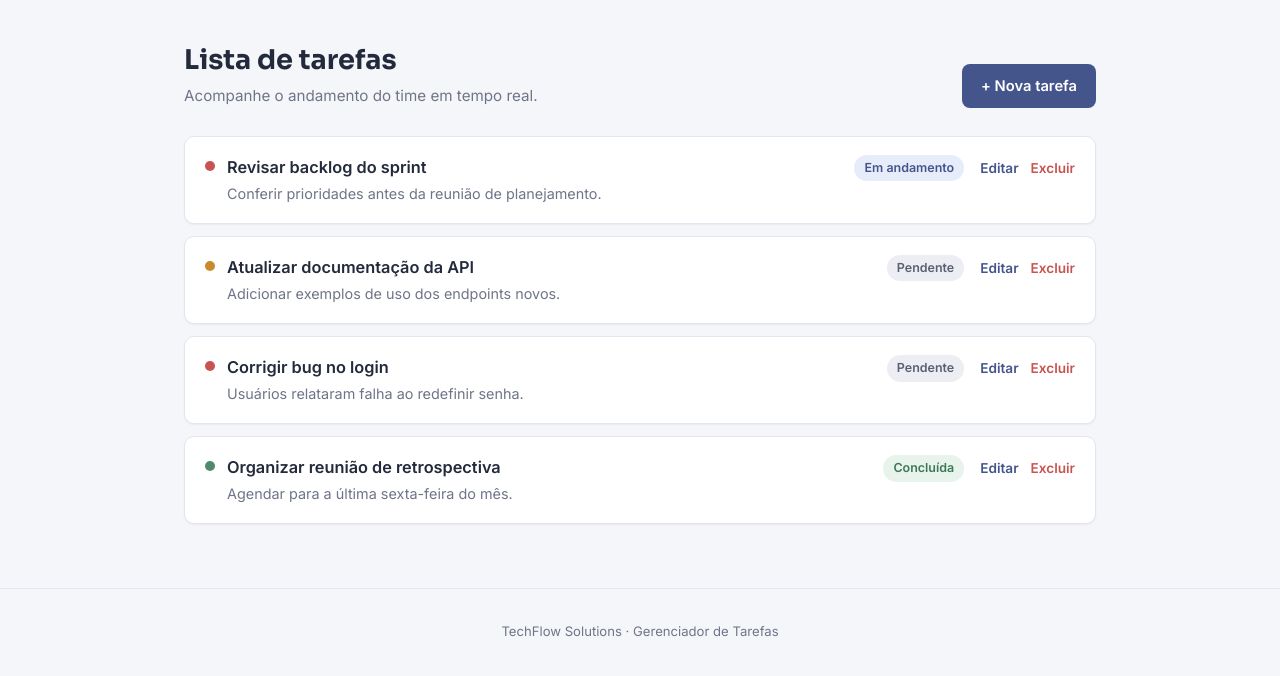
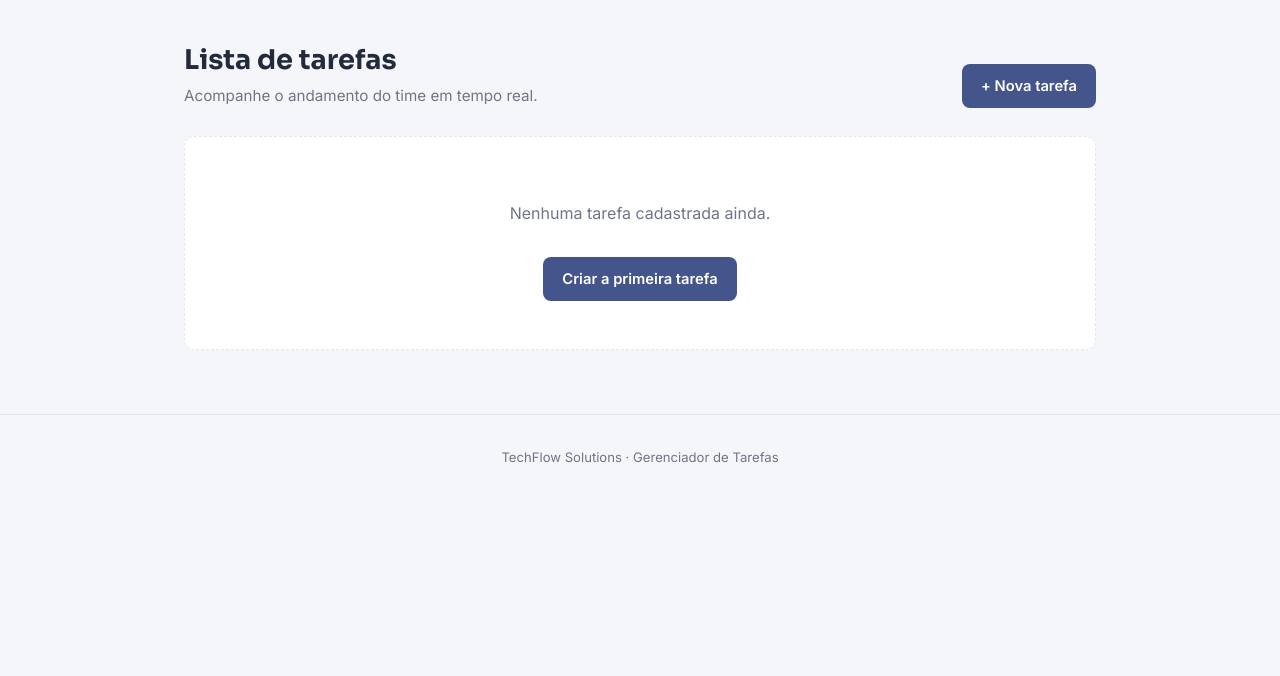
Before and after one commit to LuisAzeve/techflow-task-manager, a Flask app: page / in a window 1280 px wide. Shown: the part 75-751 px from the top of the page. Run offline with Flask 3, Linux system fonts and the light colour scheme.

Commit message:
Atualiza: CRUD inicial

```diff
--- a/src/__init__.py
+++ b/src/__init__.py
@@ -0,0 +1 @@
+__version__ = "1.0.0"
--- a/src/models.py
+++ b/src/models.py
@@ -0,0 +1,6 @@
+class Tarefa:
+    def __init__(self, id, titulo, descricao, prioridade):
+        self.id = id
+        self.titulo = titulo
+        self.descricao = descricao
+        self.prioridade = prioridade
--- a/src/routes.py
+++ b/src/routes.py
@@ -1,15 +1,47 @@
-from flask import Blueprint, render_template
+from flask import Blueprint, render_template, request, redirect, url_for, abort
+import services
 
-main_routes =  Blueprint('main', __name__)
+main_routes = Blueprint('main', __name__)
+
 
 @main_routes.route("/")
 def pagina_inicial():
-    return render_template("index.html")
+    tarefas = services.listar_tarefas()
+    return render_template("index.html", tasks=tarefas)
 
-@main_routes.route("/create")
+
+@main_routes.route("/create", methods=["GET", "POST"])
 def criar_tarefa():
+    if request.method == "POST":
+        titulo = request.form.get("titulo")
+        descricao = request.form.get("descricao")
+        prioridade = request.form.get("prioridade")
+
+        services.criar_tarefa(titulo, descricao, prioridade)
+        return redirect(url_for("main.pagina_inicial"))
+
     return render_template("create.html")
 
-@main_routes.route("/edit")
-def editar_tarefa():
-    return render_template ("edit.html")
+
+@main_routes.route("/edit/<int:id_tarefa>", methods=["GET", "POST"])
+def editar_tarefa(id_tarefa):
+    tarefa = services.buscar_tarefa(id_tarefa)
+
+    if tarefa is None:
+        abort(404)
+
+    if request.method == "POST":
+        titulo = request.form.get("titulo")
+        descricao = request.form.get("descricao")
+        prioridade = request.form.get("prioridade")
+
+        services.editar_tarefa(id_tarefa, titulo, descricao, prioridade)
+        return redirect(url_for("main.pagina_inicial"))
+
+    return render_template("edit.html", task=tarefa)
+
+
+@main_routes.route("/excluir/<int:id_tarefa>", methods=["POST"])
+def excluir_tarefa(id_tarefa):
+    services.excluir_tarefa(id_tarefa)
+    return redirect(url_for("main.pagina_inicial"))
--- a/src/services.py
+++ b/src/services.py
@@ -0,0 +1,85 @@
+tarefas = []
+
+PRIORIDADES = {
+    "alta": "Alta",
+    "media": "Média",
+    "baixa": "Baixa",
+}
+
+STATUS = {
+    "pendente": "Pendente",
+    "andamento": "Em andamento",
+    "concluida": "Concluída",
+}
+
+
+def _buscar_bruta(id_tarefa):
+
+    for tarefa in tarefas:
+        if tarefa["id"] == id_tarefa:
+            return tarefa
+    return None
+
+
+def _formatar_tarefa(tarefa):
+
+    tarefa_formatada = tarefa.copy()
+    tarefa_formatada["prioridade_class"] = tarefa["prioridade"]
+    tarefa_formatada["prioridade"] = PRIORIDADES.get(tarefa["prioridade"], tarefa["prioridade"])
+    tarefa_formatada["status_class"] = tarefa["status"]
+    tarefa_formatada["status"] = STATUS.get(tarefa["status"], tarefa["status"])
+    return tarefa_formatada
+
+
+def listar_tarefas():
+    return [_formatar_tarefa(tarefa) for tarefa in tarefas]
+
+
+def buscar_tarefa(id_tarefa):
+    tarefa = _buscar_bruta(id_tarefa)
+
+    if tarefa is None:
+        return None
+
+    return _formatar_tarefa(tarefa)
+
+
+def criar_tarefa(titulo, descricao, prioridade):
+
+    nova_tarefa = {
+        "id": len(tarefas) + 1,
+        "titulo": titulo,
+        "descricao": descricao,
+        "prioridade": prioridade,
+        "status": "pendente",
+    }
+
+    tarefas.append(nova_tarefa)
+
+    return nova_tarefa
+
+
+def editar_tarefa(id_tarefa, titulo, descricao, prioridade):
+
+    tarefa = _buscar_bruta(id_tarefa)
+
+    if tarefa is None:
+        return False
+
+    tarefa["titulo"] = titulo
+    tarefa["descricao"] = descricao
+    tarefa["prioridade"] = prioridade
+
+    return True
+
+
+def excluir_tarefa(id_tarefa):
+
+    tarefa = _buscar_bruta(id_tarefa)
+
+    if tarefa is None:
+        return False
+
+    tarefas.remove(tarefa)
+
+    return True
--- a/src/static/style.css
+++ b/src/static/style.css
@@ -40,8 +40,6 @@ body {
     background: var(--color-bg);
     line-height: 1.5;
 }
-
-/* cabeçalho */
 
 .site-header {
     background: var(--color-surface);
@@ -107,8 +105,6 @@ body {
     color: #fff !important;
 }
 
-/* Layout */
-
 .page {
     max-width: 960px;
     margin: 0 auto;
@@ -135,8 +131,6 @@ body {
     margin: 0;
     font-size: 0.95rem;
 }
-
-/* botoes */
 
 .btn {
     display: inline-flex;
@@ -180,8 +174,6 @@ body {
 .btn-danger-outline:hover {
     background: var(--color-danger-soft);
 }
-
-/* lista de tarefas */
 
 .task-list {
     list-style: none;
@@ -261,11 +253,20 @@ body {
     gap: 12px;
 }
 
+.delete-form {
+    margin: 0;
+}
+
 .link-action {
     font-size: 0.85rem;
     font-weight: 600;
     color: var(--color-primary);
     text-decoration: none;
+    background: none;
+    border: none;
+    padding: 0;
+    font-family: inherit;
+    cursor: pointer;
 }
 
 .link-action:hover {
@@ -275,8 +276,6 @@ body {
 .link-danger {
     color: var(--color-danger);
 }
-
-
 
 .empty-state {
     background: var(--color-surface);
@@ -290,8 +289,6 @@ body {
 .empty-state .btn {
     margin-top: 16px;
 }
-
-/* formularios */
 
 .task-form {
     background: var(--color-surface);
@@ -347,7 +344,6 @@ body {
     flex-wrap: wrap;
 }
 
-/* rodapé */
 
 .site-footer {
     border-top: 1px solid var(--color-border);
@@ -356,8 +352,6 @@ body {
     color: var(--color-text-muted);
     font-size: 0.82rem;
 }
-
-/* responsividade */
 
 @media (max-width: 600px) {
     .header-inner {
--- a/src/templates/index.html
+++ b/src/templates/index.html
@@ -1,24 +1,8 @@
-<!DOCTYPE html>
-<html lang="pt-br">
-<head>
-    <meta charset="UTF-8">
-    <meta name="viewport" content="width=device-width, initial-scale=1.0">
-    <title>Página inicial</title>
-</head>
-<body>
-
 {% extends "base.html" %}
 
 {% block title %}Tarefas · TechFlow{% endblock %}
 
 {% block content %}
-
-{% set tasks = tasks if tasks is defined and tasks else [
-    {'id': 1, 'titulo': 'Revisar backlog do sprint', 'descricao': 'Conferir prioridades antes da reunião de planejamento.', 'prioridade': 'Alta', 'prioridade_class': 'alta', 'status': 'Em andamento', 'status_class': 'andamento'},
-    {'id': 2, 'titulo': 'Atualizar documentação da API', 'descricao': 'Adicionar exemplos de uso dos endpoints novos.', 'prioridade': 'Média', 'prioridade_class': 'media', 'status': 'Pendente', 'status_class': 'pendente'},
-    {'id': 3, 'titulo': 'Corrigir bug no login', 'descricao': 'Usuários relataram falha ao redefinir senha.', 'prioridade': 'Alta', 'prioridade_class': 'alta', 'status': 'Pendente', 'status_class': 'pendente'},
-    {'id': 4, 'titulo': 'Organizar reunião de retrospectiva', 'descricao': 'Agendar para a última sexta-feira do mês.', 'prioridade': 'Baixa', 'prioridade_class': 'baixa', 'status': 'Concluída', 'status_class': 'concluida'}
-] %}
 
 <div class="page-header">
     <div>
@@ -42,8 +26,10 @@
         <div class="task-meta">
             <span class="badge status-{{ task.status_class }}">{{ task.status }}</span>
             <div class="task-actions">
-                <a href="#" class="link-action">Editar</a>
-                <a href="#" class="link-action link-danger">Excluir</a>
+                <a href="{{ url_for('main.editar_tarefa', id_tarefa=task.id) }}" class="link-action">Editar</a>
+                <form method="POST" action="{{ url_for('main.excluir_tarefa', id_tarefa=task.id) }}" class="delete-form">
+                    <button type="submit" class="link-action link-danger">Excluir</button>
+                </form>
             </div>
         </div>
     </li>
@@ -57,6 +43,3 @@
 {% endif %}
 
 {% endblock %}
-
-</body>
-</html>
```
Also changed, not shown: src/templates/edit.html (+8 -18 lines).
